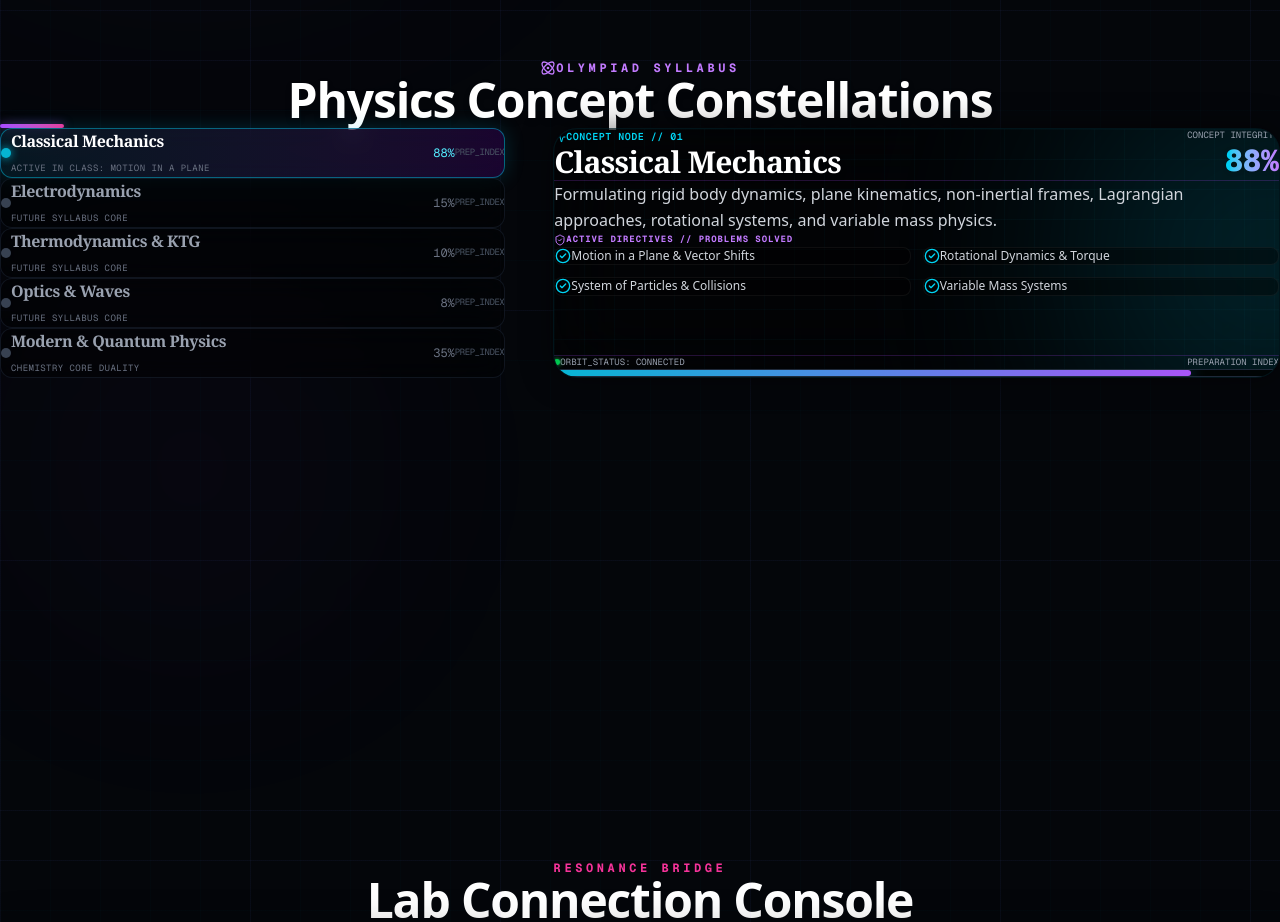
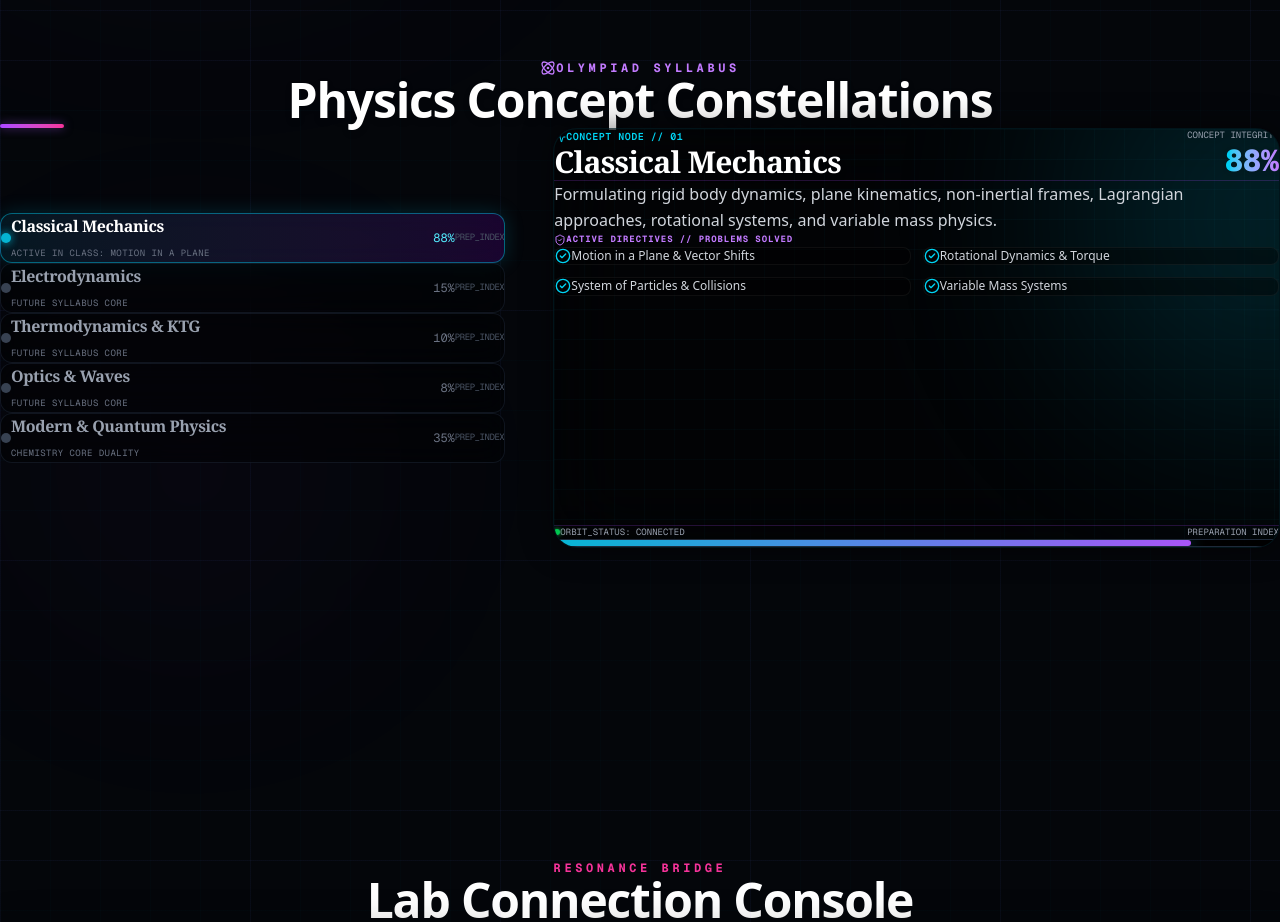
Before and after one commit to partofcosmos-site/debanjanbiswas, a Next.js app: page / in a window 1280 px wide. Shown: the part 1540-2462 px from the top of the page. Built offline with nearby package versions, Linux system fonts and the light colour scheme.

Commit message:
fix: resolve framer-motion grid overlap issues and animate presence popLayout bug

```diff
--- a/src/components/Projects.tsx
+++ b/src/components/Projects.tsx
@@ -86,17 +86,14 @@ export default function Projects() {
         </motion.div>
 
         {/* Textbooks Grid */}
-        <motion.div layout className="grid grid-cols-1 md:grid-cols-2 gap-8 pt-6">
-          <AnimatePresence mode="popLayout">
+        <div className="grid grid-cols-1 md:grid-cols-2 gap-8 pt-6">
             {filteredBooks.map((book: Book) => (
               <motion.div
-                layout
                 key={book.id}
-                initial={{ opacity: 0, scale: 0.9 }}
-                animate={{ opacity: 1, scale: 1 }}
-                exit={{ opacity: 0, scale: 0.9 }}
+                initial={{ opacity: 0, scale: 0.95, y: 20 }}
+                animate={{ opacity: 1, scale: 1, y: 0 }}
                 whileHover={{ scale: 1.02, y: -5 }}
-                transition={{ duration: 0.3, type: "spring", stiffness: 300, damping: 25 }}
+                transition={{ duration: 0.4 }}
                 className="group relative rounded-2xl pl-10 pr-6 py-8 flex flex-col justify-between overflow-hidden h-full border border-cyan-500/10 hover:border-cyan-400/50 bg-black/40 backdrop-blur-xl shadow-[0_0_15px_rgba(0,0,0,0.5)] hover:shadow-[0_0_30px_rgba(6,182,212,0.2)]"
               >
                 {/* Book Spine Aesthetic */}
@@ -158,8 +155,7 @@ export default function Projects() {
                 </div>
               </motion.div>
             ))}
-          </AnimatePresence>
-        </motion.div>
+        </div>
 
         {/* Subscriptions / Interactive coaching platforms sub-grid */}
         <motion.div variants={containerVariants} initial="hidden" whileInView="visible" viewport={{ once: true, margin: "-100px" }} className="pt-24 space-y-12">
--- a/src/components/Skills.tsx
+++ b/src/components/Skills.tsx
@@ -106,7 +106,7 @@ export default function Skills() {
           </motion.div>
 
           {/* Central Holographic Visualizer Card (Right side) */}
-          <motion.div variants={itemVariants} className="lg:col-span-7 h-full">
+          <motion.div variants={itemVariants} className="lg:col-span-7 min-h-[420px]">
             <AnimatePresence mode="wait">
               <motion.div
                 key={activeDomain}
@@ -114,7 +114,7 @@ export default function Skills() {
                 animate={{ opacity: 1, y: 0, filter: "blur(0px)" }}
                 exit={{ opacity: 0, y: -20, filter: "blur(10px)" }}
                 transition={{ duration: 0.4 }}
-                className="rounded-3xl p-6 sm:p-8 md:p-10 relative overflow-hidden h-full flex flex-col justify-between border border-cyan-500/10 bg-black/50 backdrop-blur-2xl shadow-[0_0_30px_rgba(0,0,0,0.5)]"
+                className="rounded-3xl p-6 sm:p-8 md:p-10 relative overflow-hidden min-h-[420px] flex flex-col justify-between border border-cyan-500/10 bg-black/50 backdrop-blur-2xl shadow-[0_0_30px_rgba(0,0,0,0.5)]"
               >
                 {/* Radial gradient glow behind content */}
                 <div
```
